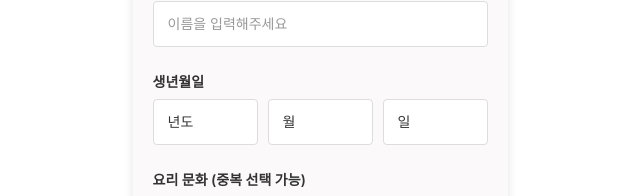
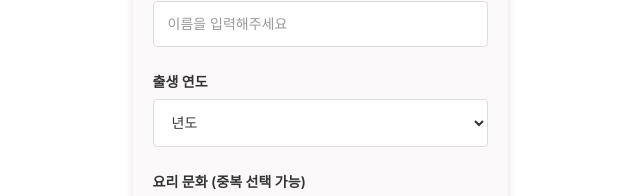
Before and after one commit to LGCNSminipj4/frontend, a React (Create React App) app: page /mypage/edit in a window 1280 px wide. Shown: the part 378-574 px from the top of the page, without its empty margins (320-960 px from the left). Built offline with nearby package versions, Linux system fonts and the light colour scheme.

Commit message:
feat : 생년월일->출생 연도 수정

```diff
--- a/src/features/auth/page/SignUp.jsx
+++ b/src/features/auth/page/SignUp.jsx
@@ -11,9 +11,7 @@ const SignUp = () => {
     password: '',
     confirmPassword: '',
     name: '',
-    year: '',
-    month: '',
-    day: ''
+    year: ''
   });
 
   const [selectedCultures, setSelectedCultures] = useState([]);
@@ -27,10 +25,8 @@ const SignUp = () => {
   const methods = ['볶음', '국/찌개', '구이', '생식', '조림/찜'];
   const lifeStyles = ['초간단', '한그릇', '술안주', '도시락', '다이어트'];
 
-  // 생년월일 데이터 생성
-  const years = Array.from({ length: 100 }, (_, i) => 2024 - i);
-  const months = Array.from({ length: 12 }, (_, i) => i + 1);
-  const days = Array.from({ length: 31 }, (_, i) => i + 1);
+  // 출생 연도 데이터 생성
+  const years = Array.from({ length: 100 }, (_, i) => 2026 - i);
 
   // 비밀번호 불일치 여부 확인 (둘 다 입력되었을 때만 체크)
   const isPasswordMismatch = formData.password && formData.confirmPassword && (formData.password !== formData.confirmPassword);
@@ -59,8 +55,6 @@ const SignUp = () => {
       !formData.confirmPassword ||
       !formData.name ||
       !formData.year ||
-      !formData.month ||
-      !formData.day ||
       selectedCultures.length === 0 ||
       selectedMethods.length === 0 ||
       selectedLifeStyles.length === 0
@@ -151,19 +145,11 @@ const SignUp = () => {
         </div>
 
         <div className="input-group">
-          <label>생년월일</label>
+          <label>출생 연도</label>
           <div className="birth-row">
             <select name="year" className="main-input" value={formData.year} onChange={handleChange}>
               <option value="">년도</option>
               {years.map(y => <option key={y} value={y}>{y}</option>)}
-            </select>
-            <select name="month" className="main-input" value={formData.month} onChange={handleChange}>
-              <option value="">월</option>
-              {months.map(m => <option key={m} value={m}>{m}</option>)}
-            </select>
-            <select name="day" className="main-input" value={formData.day} onChange={handleChange}>
-              <option value="">일</option>
-              {days.map(d => <option key={d} value={d}>{d}</option>)}
             </select>
           </div>
         </div>
--- a/src/features/mypage/page/MyPageEdit.jsx
+++ b/src/features/mypage/page/MyPageEdit.jsx
@@ -14,9 +14,18 @@ import {
 
 import PageHeader from "../../../components/common/PageHeader";
 
+// --- 스타일 수정 및 추가 ---
+
 const DateGroup = styled.div`
     display: flex;
     gap: 10px;
+`;
+
+// 기본 화살표를 보이게 하는 확장 스타일
+const ArrowSelect = styled(StyledSelect)`
+    appearance: auto;
+    -webkit-appearance: menulist;
+    padding-right: 10px;
 `;
 
 const TagGrid = styled.div`
@@ -48,9 +57,7 @@ const ToastMessage = styled.div`
     animation: ${fadeInOut} 2s ease-in-out forwards;
 `;
 
-const YEARS = Array.from({ length: 101 }, (_, i) => 1926 + i);
-const MONTHS = Array.from({ length: 12 }, (_, i) => i + 1);
-const DAYS = Array.from({ length: 31 }, (_, i) => i + 1);
+const YEARS = Array.from({ length: 100 }, (_, i) => 2026 - i);
 
 const MyPageEdit = () => {
     const navigate = useNavigate();
@@ -60,9 +67,7 @@ const MyPageEdit = () => {
     const [name, setName] = useState("");
 
     const [birthDate, setBirthDate] = useState({
-        year: "",
-        month: "",
-        day: ""
+        year: ""
     });
 
     const [selectedTags, setSelectedTags] = useState({
@@ -95,8 +100,6 @@ const MyPageEdit = () => {
             !confirmPw ||
             !name ||
             !birthDate.year ||
-            !birthDate.month ||
-            !birthDate.day ||
             selectedTags.culture.length === 0 ||
             selectedTags.method.length === 0 ||
             selectedTags.lifestyle.length === 0
@@ -175,20 +178,12 @@ const MyPageEdit = () => {
                 </InputGroup>
 
                 <InputGroup>
-                    <Label>생년월일</Label>
+                    <Label>출생 연도</Label>
                     <DateGroup>
-                        <StyledSelect name="year" value={birthDate.year} onChange={handleDateChange}>
+                        <ArrowSelect name="year" value={birthDate.year} onChange={handleDateChange}>
                             <option value="" disabled>년도</option>
                             {YEARS.map(y => <option key={y} value={y}>{y}</option>)}
-                        </StyledSelect>
-                        <StyledSelect name="month" value={birthDate.month} onChange={handleDateChange}>
-                            <option value="" disabled>월</option>
-                            {MONTHS.map(m => <option key={m} value={m}>{m}</option>)}
-                        </StyledSelect>
-                        <StyledSelect name="day" value={birthDate.day} onChange={handleDateChange}>
-                            <option value="" disabled>일</option>
-                            {DAYS.map(d => <option key={d} value={d}>{d}</option>)}
-                        </StyledSelect>
+                        </ArrowSelect>
                     </DateGroup>
                 </InputGroup>
 
```
